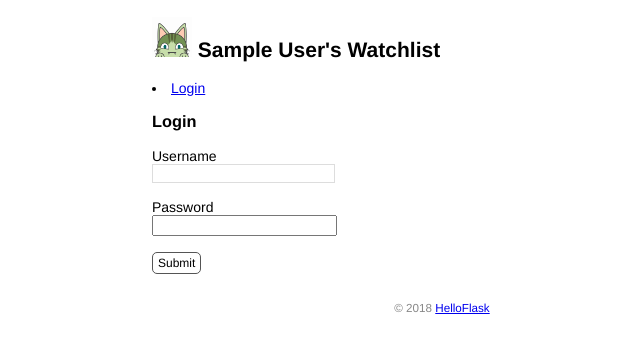
After one commit to flydragon2018/Watchlist, a Flask app: page /login in a window 1280 px wide. The commit adds this page. Shown: the top 353 px of the page, without its empty margins (198-838 px from the left). Run offline with Flask 2, Linux system fonts and the light colour scheme; tables that the repository leaves empty hold one stand-in row (values such as "Sample post").

Commit message:
User authentication with Flask-Login

```diff
--- a/app.py
+++ b/app.py
@@ -33,19 +33,112 @@ movies = [
     {'title': 'The Pork of Music', 'year': '2012'},
 ]
 
+from flask_login import LoginManager
 
-class User(db.Model):  # 表名将会是 user（自动生成，小写处理）
+login_manager = LoginManager(app)  # 实例化扩展类
+login_manager.login_view = 'login'
+
+@login_manager.user_loader
+def load_user(user_id):  # 创建用户加载回调函数，接受用户 ID 作为参数
+    user = User.query.get(int(user_id))  # 用 ID 作为 User 模型的主键查询对应的用户
+    return user  # 返回用户对象
+
+from werkzeug.security import generate_password_hash, check_password_hash
+from flask_login import UserMixin
+class User(db.Model, UserMixin):
+    id = db.Column(db.Integer, primary_key=True)
+    name = db.Column(db.String(20))
+    username = db.Column(db.String(20))  # 用户名
+    password_hash = db.Column(db.String(128))  # 密码散列值
+
+    def set_password(self, password):  # 用来设置密码的方法，接受密码作为参数
+        self.password_hash = generate_password_hash(password)  # 将生成的密码保持到对应字段
+
+    def validate_password(self, password):  # 用于验证密码的方法，接受密码作为参数
+        return check_password_hash(self.password_hash, password)  # 返回布尔值
+
+""" class User(db.Model):  # 表名将会是 user（自动生成，小写处理）
     id = db.Column(db.Integer, primary_key=True)  # 主键
-    name = db.Column(db.String(20))  # 名字
+    name = db.Column(db.String(20))  # 名字 """
+from flask_login import login_user
 
 
+# ...
+
+@app.route('/login', methods=['GET', 'POST'])
+def login():
+    if request.method == 'POST':
+        username = request.form['username']
+        password = request.form['password']
+
+        if not username or not password:
+            flash('Invalid input.')
+            return redirect(url_for('login'))
+
+        user = User.query.first()
+        # 验证用户名和密码是否一致
+        if username == user.username and user.validate_password(password):
+            login_user(user)  # 登入用户
+            flash('Login success.')
+            return redirect(url_for('index'))  # 重定向到主页
+
+        flash('Invalid username or password.')  # 如果验证失败，显示错误消息
+        return redirect(url_for('login'))  # 重定向回登录页面
+
+    return render_template('login.html')
+
+from flask_login import login_required, logout_user
+
+# ...
+
+@app.route('/logout')
+@login_required  # 用于视图保护，后面会详细介绍
+def logout():
+    logout_user()  # 登出用户
+    flash('Goodbye.')
+    return redirect(url_for('index'))  # 重定向回首页
 class Movie(db.Model):  # 表名将会是 movie
     id = db.Column(db.Integer, primary_key=True)  # 主键
     title = db.Column(db.String(60))  # 电影标题
     year = db.Column(db.String(4))  # 电影年份
 
+from flask_login import login_required, current_user
+
+# ...
+
+@app.route('/settings', methods=['GET', 'POST'])
+@login_required
+def settings():
+    if request.method == 'POST':
+        name = request.form['name']
+
+        if not name or len(name) > 20:
+            flash('Invalid input.')
+            return redirect(url_for('settings'))
+
+        current_user.name = name
+        # current_user 会返回当前登录用户的数据库记录对象
+        # 等同于下面的用法
+        # user = User.query.first()
+        # user.name = name
+        db.session.commit()
+        flash('Settings updated.')
+        return redirect(url_for('index'))
+
+    return render_template('settings.html')
+
+
 import click
 
+
+@app.cli.command()  # 注册为命令
+@click.option('--drop', is_flag=True, help='Create after drop.')  # 设置选项
+def initdb(drop):
+    """Initialize the database."""
+    if drop:  # 判断是否输入了选项
+        db.drop_all()
+    db.create_all()
+    click.echo('Initialized database.')  # 输出提示信息
 @app.cli.command()
 def forge():
     """Generate fake data."""
@@ -74,7 +167,26 @@ def forge():
 
     db.session.commit()
     click.echo('Done.')
+@app.cli.command()
+@click.option('--username', prompt=True, help='The username used to login.')
+@click.option('--password', prompt=True, hide_input=True, confirmation_prompt=True, help='The password used to login.')
+def admin(username, password):
+    """Create user."""
+    db.create_all()
 
+    user = User.query.first()
+    if user is not None:
+        click.echo('Updating user...')
+        user.username = username
+        user.set_password(password)  # 设置密码
+    else:
+        click.echo('Creating user...')
+        user = User(username=username, name='Admin')
+        user.set_password(password)  # 设置密码
+        db.session.add(user)
+
+    db.session.commit()  # 提交数据库会话
+    click.echo('Done.')
 
 @app.errorhandler(404)  # 传入要处理的错误代码
 def page_not_found(e):  # 接受异常对象作为参数
@@ -125,13 +237,15 @@ def edit(movie_id):
     return render_template('edit.html', movie=movie)  # 传入被编辑的电影记录
 
 
-@app.route('/movie/delete/<int:movie_id>', methods=['POST'])  # 限定只接受 POST 请求
+@app.route('/movie/delete/<int:movie_id>', methods=['POST'])
+@login_required  # 登录保护
 def delete(movie_id):
-    movie = Movie.query.get_or_404(movie_id)  # 获取电影记录
-    db.session.delete(movie)  # 删除对应的记录
-    db.session.commit()  # 提交数据库会话
+    movie = Movie.query.get_or_404(movie_id)
+    db.session.delete(movie)
+    db.session.commit()
     flash('Item deleted.')
-    return redirect(url_for('index'))  # 重定向回主页
+    return redirect(url_for('index'))
+
 @app.route('/hello')
 def hello():
     return 'Welcome to My Watchlist!'
--- a/templates/base.html
+++ b/templates/base.html
@@ -21,9 +21,13 @@
         {{ user.name }}'s Watchlist
     </h2>
     <nav>
-        <ul>
-            <li><a href="{{ url_for('index') }}">Home</a></li>
-        </ul>
+
+        {% if current_user.is_authenticated %}
+          <li><a href="{{ url_for('settings') }}">Settings</a></li>
+          <li><a href="{{ url_for('logout') }}">Logout</a></li>
+        {% else %}
+           <li><a href="{{ url_for('login') }}">Login</a></li>
+        {% endif %}
     </nav>
     {% block content %}{% endblock %}
     <footer>
--- /dev/null
+++ b/templates/login.html
@@ -0,0 +1,13 @@
+{% extends 'base.html' %}
+
+{% block content %}
+<h3>Login</h3>
+<form method="post">
+    Username<br>
+    <input type="text" name="username" required><br><br>
+    Password<br>
+    <!-- 密码输入框的 type 属性使用 password，会将输入值显示为圆点 -->
+    <input type="password" name="password" required><br><br>
+    <input class="btn" type="submit" name="submit" value="Submit">
+</form>
+{% endblock %}
```
Also changed, not shown: templates/index.html (+6 -5 lines), templates/settings.html (added, +9 -0 lines), 2 other files.
